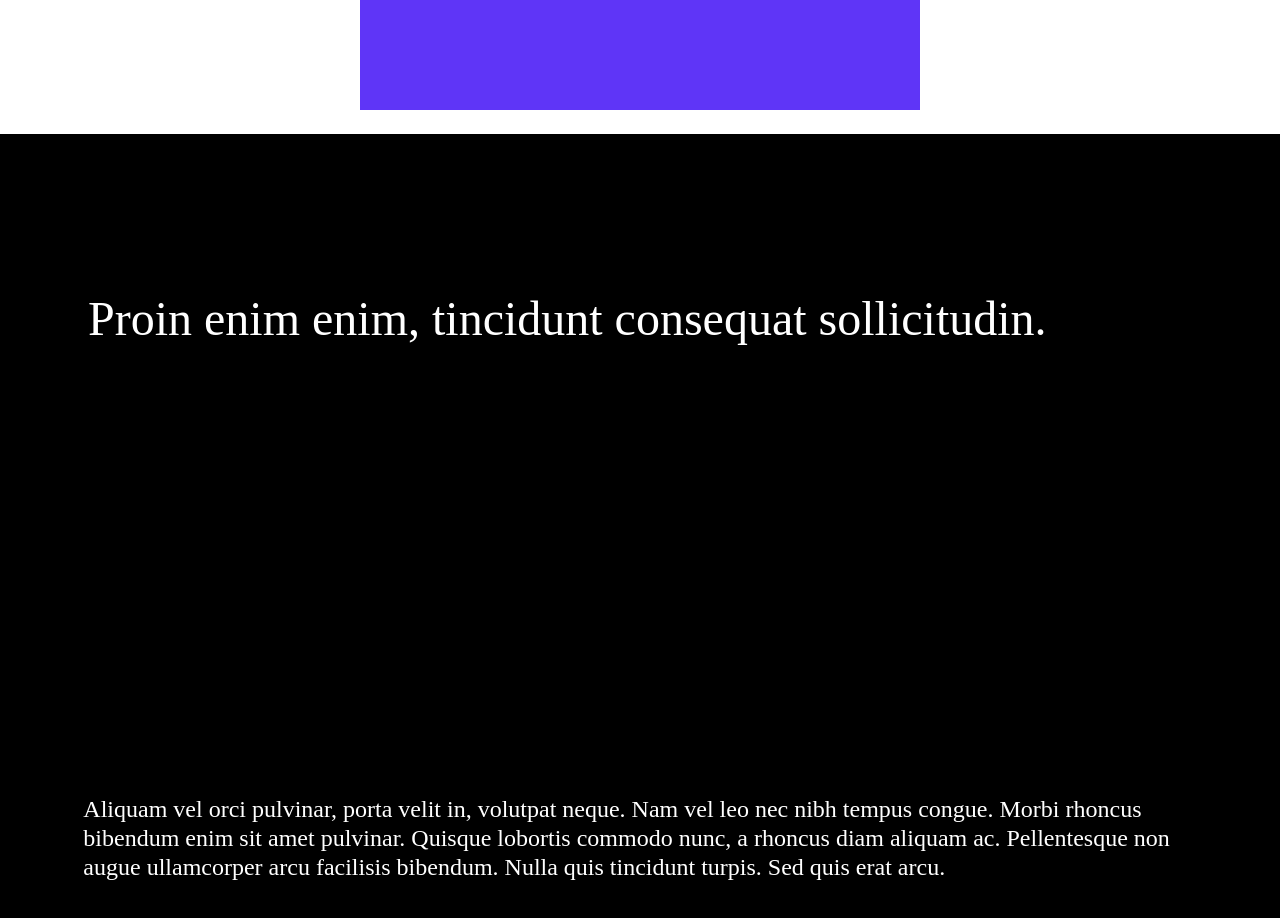
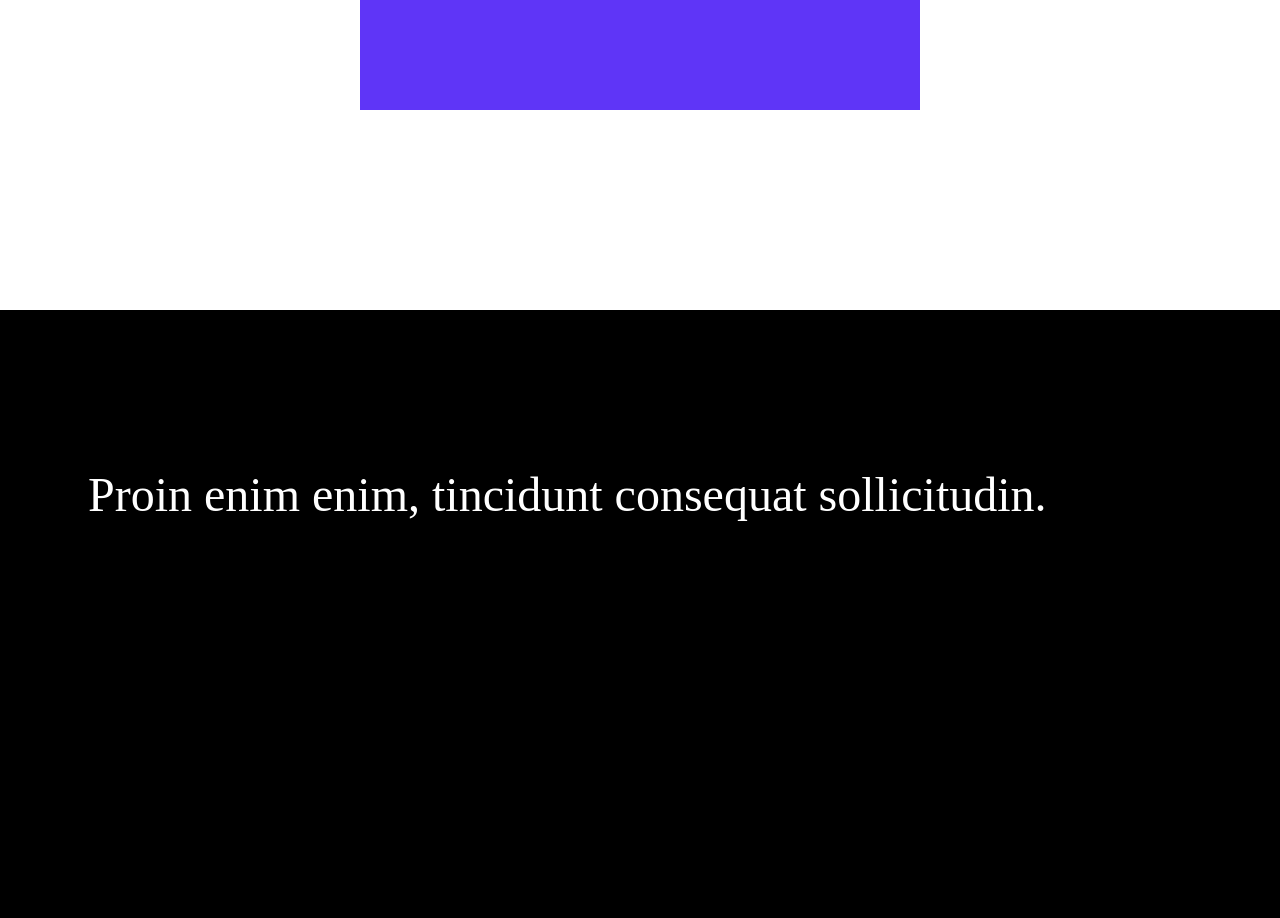
Before and after one commit to KaiyuWei/brink-page, a Next.js app: page / in a window 1280 px wide. Shown: the part 3880-4798 px from the top of the page. Built offline with nearby package versions, Linux system fonts and the light colour scheme.

Commit message:
section 2 footer added

```diff
--- a/app/components/section2/section2.tsx
+++ b/app/components/section2/section2.tsx
@@ -44,6 +44,7 @@ export default function Section1() {
             <div className={`${styles.sideFlexItem} placeholder-box`}></div>
           </div>
         </div>
+        <div style={{ width: "100%", height: "11em" }}></div>
       </section>
     </div>
   );
```
